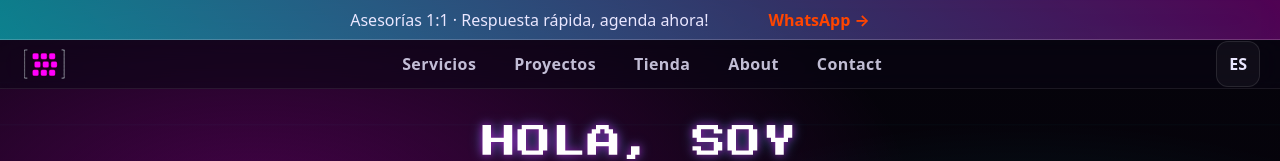
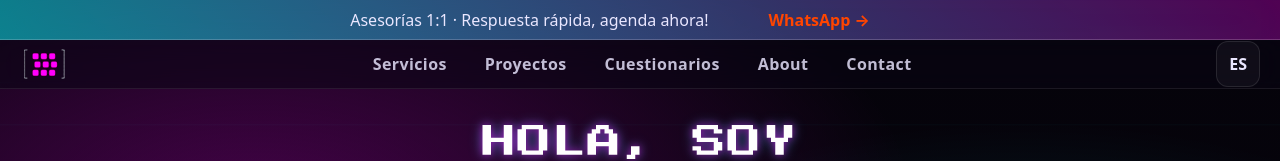
Before and after one commit to barbi-dev/BarbiDev, a Next.js app: page / in a window 1280 px wide. Shown: the top 161 px of the page. Built offline with nearby package versions, Linux system fonts and the light colour scheme.

Commit message:
upload interactive test  section

```diff
--- a/components/Landing.tsx
+++ b/components/Landing.tsx
@@ -6,13 +6,14 @@ import GithubModalContent from "./GithubModal";
 import ProjectsModalContent from "./ProjectsModal";
 import VisualizerModalContent from "./VisualizerModal";
 import TestimonialsModalContent from "./TestimonialsModal";
+import Link from "next/link";
 
 
 type Lang = "es" | "en";
 
 const copy = {
   es: {
-    nav: { services: "Servicios", work: "Proyectos", store: "Tienda", about: "About", contact: "Contact" },
+    nav: { services: "Servicios", work: "Proyectos", questionnaires: "Cuestionarios", about: "About", contact: "Contact" },
     promo: "Asesorías 1:1 · Respuesta rápida, agenda ahora!",
     headline: "Hola, soy ",
     headline2:" BarbiDev",
@@ -68,7 +69,7 @@ const copy = {
     footer: "© BarbiDev · Estadística & Programación · Ecuador",
   },
   en: {
-    nav: { services: "Services", work: "Work", store: "Store", about: "About", contact: "Contact" },
+    nav: { services: "Services", work: "Work", questionnaires: "Questionnaires", about: "About", contact: "Contact" },
     promo: "1:1 coaching · Quick response ",
     headline: "Hi, I'm",
     headline2:"BarbiDev",
@@ -219,7 +220,7 @@ useEffect(() => {
           <div className={styles.navLinks}>
             <a href="#services1">{t.nav.services}</a>
             <a href="/projects" rel="noopener noreferrer">{t.nav.work}</a>
-            <a href="#store">{t.nav.store}</a>
+            <a href="/cuestionarios">{t.nav.questionnaires}</a>
             <a href="#about">{t.nav.about}</a>
             <a href="#contact">{t.nav.contact}</a>
           </div>
@@ -258,7 +259,7 @@ useEffect(() => {
         <div className={`${styles.mobileMenu} ${menuOpen ? styles.open : ""}`}>
           <a href="#services1" onClick={() => setMenuOpen(false)}>{t.nav.services}</a>
           <a href="/projects" onClick={() => setMenuOpen(false)}>{t.nav.work}</a>
-          <a href="#store" onClick={() => setMenuOpen(false)}>{t.nav.store}</a>
+          <a href="/cuestionarios" onClick={() => setMenuOpen(false)}>{t.nav.questionnaires}</a>
           <a href="#about" onClick={() => setMenuOpen(false)}>{t.nav.about}</a>
           <a href="#contact" onClick={() => setMenuOpen(false)}>{t.nav.contact}</a>
         </div>
```
